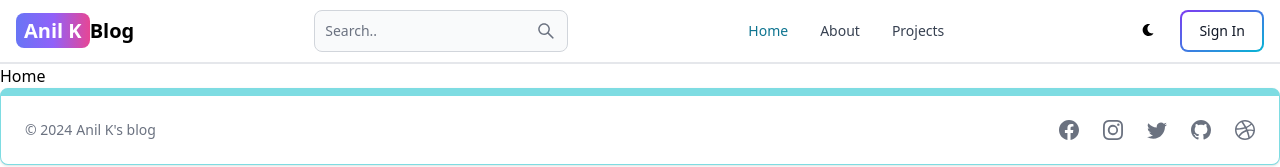
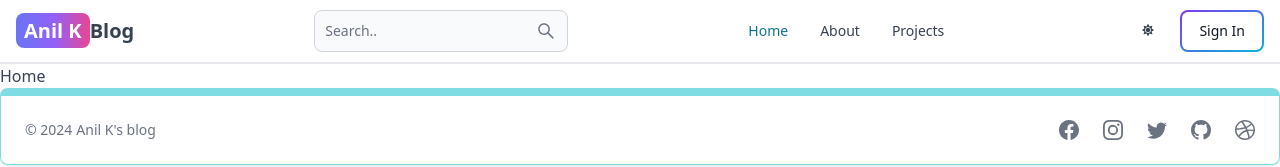
Before and after one commit to anilk2024/BlogAppDashboard, a React (Vite) app in the folder client/: page / in a window 1280 px wide. Shown: the top 167 px of the page. Built offline with nearby package versions, Linux system fonts and the light colour scheme; no server answers.

Commit message:
Completed Dark mode functionality

```diff
--- a/client/src/compnents/Header.jsx
+++ b/client/src/compnents/Header.jsx
@@ -1,11 +1,14 @@
 import { Avatar,Button, Navbar,Dropdown, NavbarToggle, TextInput } from "flowbite-react";
 import { Link, useLocation } from "react-router-dom";
 import { AiOutlineSearch } from "react-icons/ai";
-import { FaMoon } from "react-icons/fa";
+import { FaMoon ,FaSun} from "react-icons/fa";
 import { useSelector, useDispatch } from 'react-redux';
+import { toggleTheme } from '../redux/theme/themeSlice';
 export default function Header() {
   const path = useLocation().pathname;
   const { currentUser } = useSelector((state) => state.user);
+  const dispatch = useDispatch();
+  const {theme}=useSelector((state)=>state.theme);
   return (
     <Navbar className="border-b-2">
       <Link
@@ -33,8 +36,8 @@
         <AiOutlineSearch />
       </Button>
       <div className="flex gap-2 md:order-2">
-        <Button className="w-12 h-10 hidden sm:inline" color="grey" pill>
-          <FaMoon />
+        <Button className="w-12 h-10 hidden sm:inline" color="grey" pill onClick={() => dispatch(toggleTheme())}>
+        {theme === 'light' ? <FaSun /> : <FaMoon />}
         </Button>
         {currentUser ? (
           <Dropdown
--- /dev/null
+++ b/client/src/compnents/ThemeProvider.jsx
@@ -0,0 +1,15 @@
+import React from 'react';
+import { useSelector } from 'react-redux';
+
+const ThemeProvider = ({children}) => {
+    const {theme}=useSelector((state)=>state.theme);
+  return (
+    <div className={theme}>
+      <div className='bg-white text-gray-700 dark:text-gray-200 dark:bg-[rgb(16,23,42)] min-h-screen'>
+        {children}
+      </div>
+    </div>
+  );
+}
+
+export default ThemeProvider;
--- a/client/src/main.jsx
+++ b/client/src/main.jsx
@@ -5,11 +5,14 @@
 import { store, persistor } from './redux/store.js'
 import { PersistGate } from 'redux-persist/integration/react'
 import { Provider } from 'react-redux'
+import ThemeProvider from './compnents/ThemeProvider.jsx'
 
 ReactDOM.createRoot(document.getElementById('root')).render(
   <PersistGate persistor={persistor}>
     <Provider store={store}>
-      <App />
+      <ThemeProvider>
+        <App />
+      </ThemeProvider>
     </Provider>
   </PersistGate>
 )
--- a/client/src/redux/store.js
+++ b/client/src/redux/store.js
@@ -1,10 +1,10 @@
 import { configureStore, combineReducers } from '@reduxjs/toolkit';
 import userReducer from './user/userSlice';
-// import themeReducer from './theme/themeSlice';
+import themeReducer from './theme/themeSlice';
 import { persistReducer, persistStore } from 'redux-persist';
 import storage from 'redux-persist/lib/storage';
 
-const rootReducer = combineReducers({ user: userReducer });
+const rootReducer = combineReducers({ user: userReducer, theme: themeReducer, });
 const persistConfig = {
   key: 'root',
   storage,
--- /dev/null
+++ b/client/src/redux/theme/themeSlice.js
@@ -0,0 +1,18 @@
+import {createSlice} from '@reduxjs/toolkit';
+
+const initialState = {
+    theme: 'light',
+};
+const themeSlice = createSlice({
+    name: 'theme',
+    initialState,
+    reducers: {
+        toggleTheme: (state) => {
+            state.theme = state.theme === 'light' ? 'dark' : 'light';
+        },
+        }
+});
+
+export const {toggleTheme} = themeSlice.actions;
+
+export default themeSlice.reducer;
```
